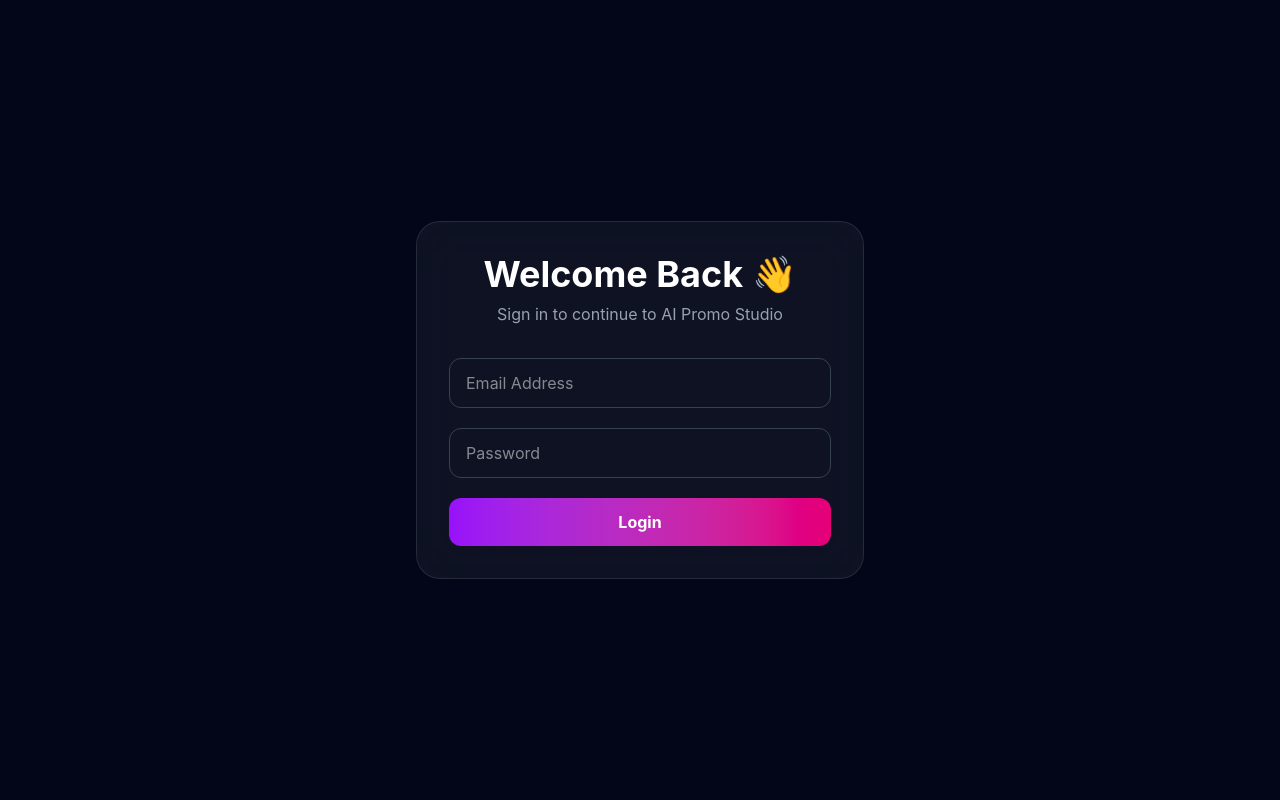
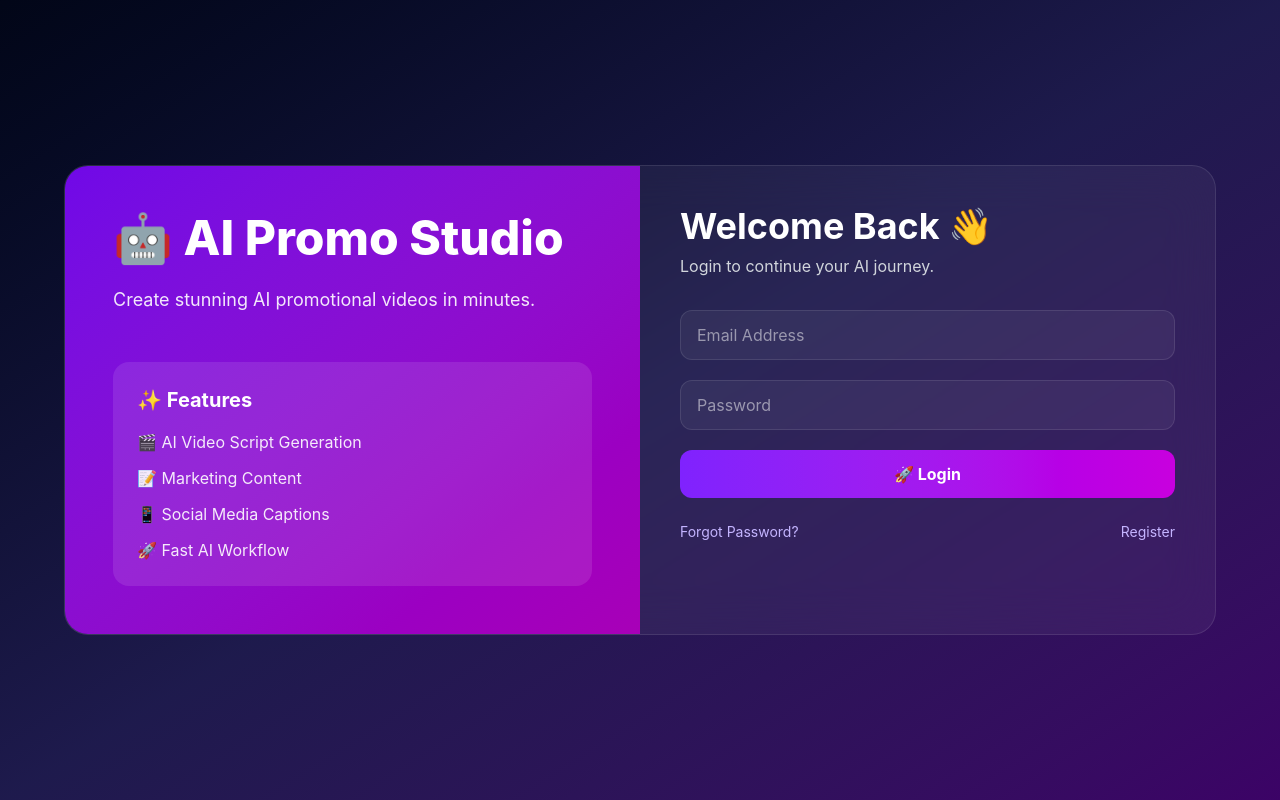
Before and after one commit to VINOTHINI-C/AI-Promo-Studio, a React app in the folder frontend/: page /login in a window 1280 px wide. Built offline with nearby package versions, Linux system fonts and the light colour scheme; no server answers; the HTML template or start-up script is replaced by a standard one.

Commit message:
fix: restore firebase login functionality with premium UI

```diff
--- a/frontend/src/components/Navbar.jsx
+++ b/frontend/src/components/Navbar.jsx
@@ -2,47 +2,61 @@
 
 function Navbar() {
   return (
-    <nav className="flex items-center justify-between px-10 py-6">
+    <nav className="sticky top-0 z-50 flex items-center justify-between border-b border-white/10 bg-white/5 px-10 py-5 backdrop-blur-xl">
 
+      {/* Logo */}
       <Link
         to="/"
-        className="text-2xl font-bold text-white"
+        className="text-3xl font-extrabold text-white"
       >
-        🎬 AI Promo Studio
+        🤖 AI Promo Studio
       </Link>
 
-      <ul className="flex gap-8 text-gray-300">
+      {/* Navigation */}
+      <ul className="hidden gap-8 text-gray-300 md:flex">
         <li>
-          <a href="#home" className="hover:text-purple-400">
+          <a href="#home" className="transition hover:text-violet-400">
             Home
           </a>
         </li>
 
         <li>
-          <a href="#features" className="hover:text-purple-400">
+          <a href="#features" className="transition hover:text-violet-400">
             Features
           </a>
         </li>
 
         <li>
-          <a href="#about" className="hover:text-purple-400">
+          <a href="#about" className="transition hover:text-violet-400">
             About
           </a>
         </li>
 
         <li>
-          <a href="#contact" className="hover:text-purple-400">
+          <a href="#contact" className="transition hover:text-violet-400">
             Contact
           </a>
         </li>
       </ul>
 
-      <Link
-        to="/login"
-        className="rounded-lg bg-purple-600 px-5 py-2 font-semibold text-white transition hover:bg-purple-700"
-      >
-        Get Started
-      </Link>
+      {/* Right Side Buttons */}
+      <div className="flex items-center gap-3">
+
+        <Link
+          to="/login"
+          className="rounded-xl border border-white/10 bg-white/5 px-5 py-2 font-medium text-white transition hover:bg-white/10"
+        >
+          Login
+        </Link>
+
+        <Link
+          to="/register"
+          className="rounded-xl bg-gradient-to-r from-violet-600 to-fuchsia-600 px-5 py-2 font-semibold text-white transition hover:scale-105"
+        >
+          Register
+        </Link>
+
+      </div>
 
     </nav>
   );
--- a/frontend/src/pages/Dashboard.jsx
+++ b/frontend/src/pages/Dashboard.jsx
@@ -11,13 +11,33 @@
         <Sidebar />
 
         <main className="flex-1 p-8 text-white">
-          <h1 className="text-4xl font-bold">
-            👋 Welcome to AI Promo Studio
-          </h1>
+         <div className="mb-10 rounded-3xl border border-white/10 bg-white/5 p-8 backdrop-blur-xl">
 
-          <p className="mt-3 text-gray-400">
-            Start creating amazing AI promotional videos.
-          </p>
+  <h1 className="text-5xl font-extrabold leading-tight">
+    👋 Welcome Back,
+    <span className="block bg-gradient-to-r from-violet-400 to-pink-500 bg-clip-text text-transparent">
+      Vinothini
+    </span>
+  </h1>
+
+  <p className="mt-4 max-w-2xl text-lg text-gray-300">
+    Create professional AI promotional videos in minutes using
+    the power of Artificial Intelligence.
+  </p>
+
+  <div className="mt-8 flex flex-wrap gap-4">
+
+    <button className="rounded-xl bg-gradient-to-r from-violet-600 to-fuchsia-600 px-6 py-3 font-semibold transition hover:scale-105">
+      🚀 Create Video
+    </button>
+
+    <button className="rounded-xl border border-white/10 bg-white/5 px-6 py-3 font-semibold transition hover:bg-white/10">
+      📁 View Projects
+    </button>
+
+  </div>
+
+</div>
           <div className="mt-10 grid gap-6 md:grid-cols-2 xl:grid-cols-4">
 
   <DashboardCard
--- a/frontend/src/pages/Login.jsx
+++ b/frontend/src/pages/Login.jsx
@@ -1,16 +1,20 @@
 import { useState } from "react";
-import { useNavigate } from "react-router-dom";
+import { Link, useNavigate } from "react-router-dom";
 import { signInWithEmailAndPassword } from "firebase/auth";
 import { auth } from "../firebase/firebase";
 function Login() {
+  const navigate = useNavigate();
+
   const [email, setEmail] = useState("");
   const [password, setPassword] = useState("");
+  const [loading, setLoading] = useState(false);
 
-const navigate = useNavigate();
   const handleLogin = async (e) => {
     e.preventDefault();
 
     try {
+      setLoading(true);
+
       await signInWithEmailAndPassword(auth, email, password);
 
       alert("Login Successful 🎉");
@@ -18,29 +22,59 @@
       navigate("/dashboard");
     } catch (error) {
       alert(error.message);
+    } finally {
+      setLoading(false);
     }
   };
+
   return (
-    <div className="flex min-h-screen items-center justify-center bg-slate-950 px-6">
+    <div className="flex min-h-screen items-center justify-center bg-gradient-to-br from-slate-950 via-indigo-950 to-purple-950 px-6">
 
-      <div className="w-full max-w-md rounded-3xl border border-white/10 bg-white/5 p-8 backdrop-blur-xl">
+      <div className="grid w-full max-w-6xl overflow-hidden rounded-3xl border border-white/10 bg-white/5 backdrop-blur-xl md:grid-cols-2">
 
-        <h1 className="mb-2 text-center text-4xl font-bold text-white">
-          Welcome Back 👋
+        <div className="hidden flex-col justify-center bg-gradient-to-br from-violet-700 to-fuchsia-700 p-12 md:flex">
+
+          <h1 className="text-5xl font-extrabold text-white">
+            🤖 AI Promo Studio
           </h1>
 
-        <p className="mb-8 text-center text-gray-400">
-          Sign in to continue to AI Promo Studio
+          <p className="mt-6 text-lg text-white/90">
+            Create stunning AI promotional videos in minutes.
           </p>
 
-        <form className="space-y-5" onSubmit={handleLogin}>
+          <div className="mt-12 rounded-2xl bg-white/10 p-6">
+            <h3 className="text-xl font-bold text-white">
+              ✨ Features
+            </h3>
+
+            <ul className="mt-4 space-y-3 text-white/90">
+              <li>🎬 AI Video Script Generation</li>
+              <li>📝 Marketing Content</li>
+              <li>📱 Social Media Captions</li>
+              <li>🚀 Fast AI Workflow</li>
+            </ul>
+          </div>
+
+        </div>
+
+        <div className="p-10">
+
+          <h2 className="text-4xl font-bold text-white">
+            Welcome Back 👋
+          </h2>
+
+          <p className="mt-2 text-gray-300">
+            Login to continue your AI journey.
+          </p>
+
+          <form className="mt-8 space-y-5" onSubmit={handleLogin}>
 
             <input
               type="email"
               placeholder="Email Address"
               value={email}
               onChange={(e) => setEmail(e.target.value)}
-  className="w-full rounded-xl border border-gray-700 bg-transparent px-4 py-3 text-white outline-none focus:border-fuchsia-500"
+              className="w-full rounded-xl border border-white/10 bg-white/5 px-4 py-3 text-white outline-none focus:border-violet-500"
             />
 
             <input
@@ -48,16 +82,38 @@
               placeholder="Password"
               value={password}
               onChange={(e) => setPassword(e.target.value)}
-  className="w-full rounded-xl border border-gray-700 bg-transparent px-4 py-3 text-white outline-none focus:border-fuchsia-500"
+              className="w-full rounded-xl border border-white/10 bg-white/5 px-4 py-3 text-white outline-none focus:border-violet-500"
             />
 
             <button
-            className="w-full rounded-xl bg-gradient-to-r from-purple-600 to-pink-600 py-3 font-bold text-white transition hover:scale-105"
+              type="submit"
+              disabled={loading}
+              className="w-full rounded-xl bg-gradient-to-r from-violet-600 to-fuchsia-600 py-3 font-bold text-white transition hover:scale-105"
             >
-            Login
+              {loading ? "Logging in..." : "🚀 Login"}
             </button>
 
           </form>
+
+          <div className="mt-6 flex justify-between text-sm">
+
+            <Link
+              to="/forgot-password"
+              className="text-violet-300 hover:text-white"
+            >
+              Forgot Password?
+            </Link>
+
+            <Link
+              to="/register"
+              className="text-violet-300 hover:text-white"
+            >
+              Register
+            </Link>
+
+          </div>
+
+        </div>
 
       </div>
 
```
Lines whose indentation alone changed are shown as unchanged.
